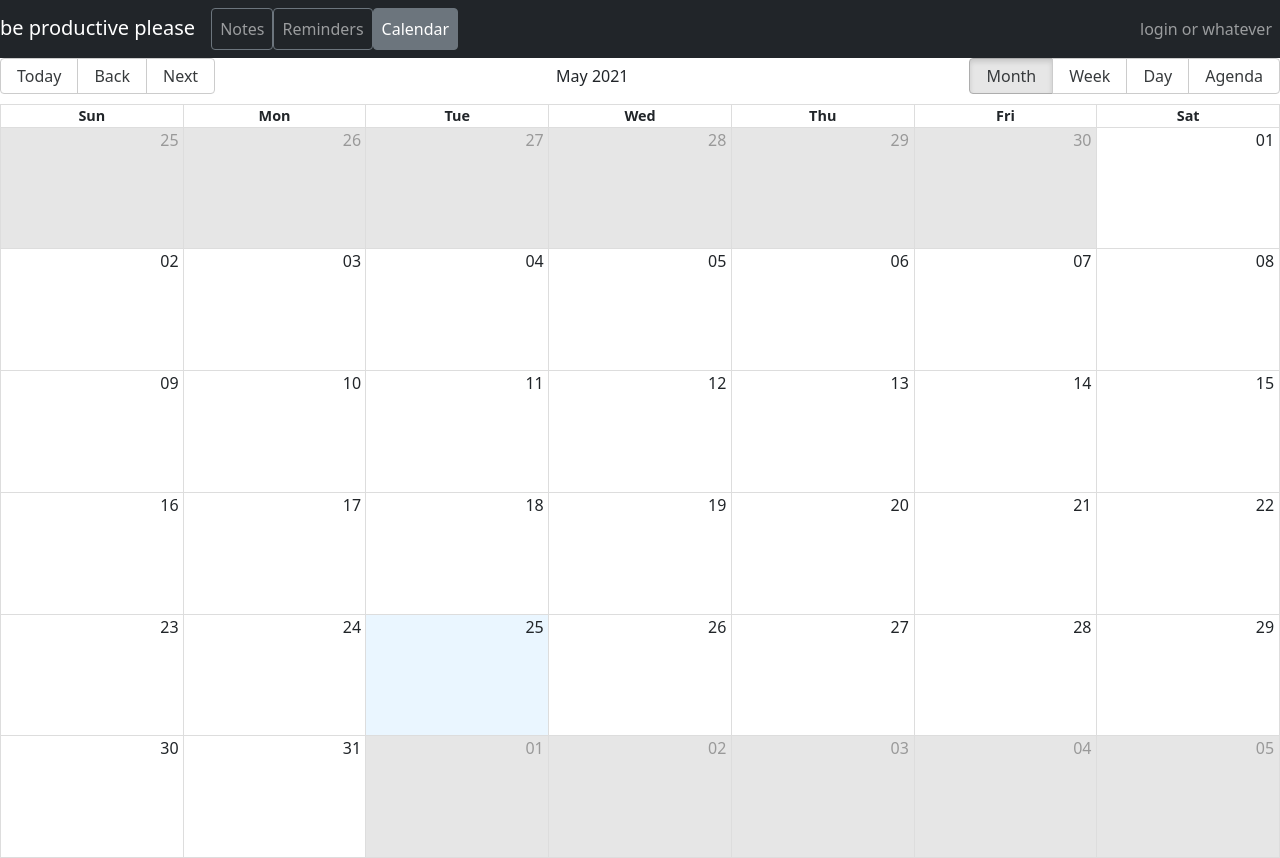
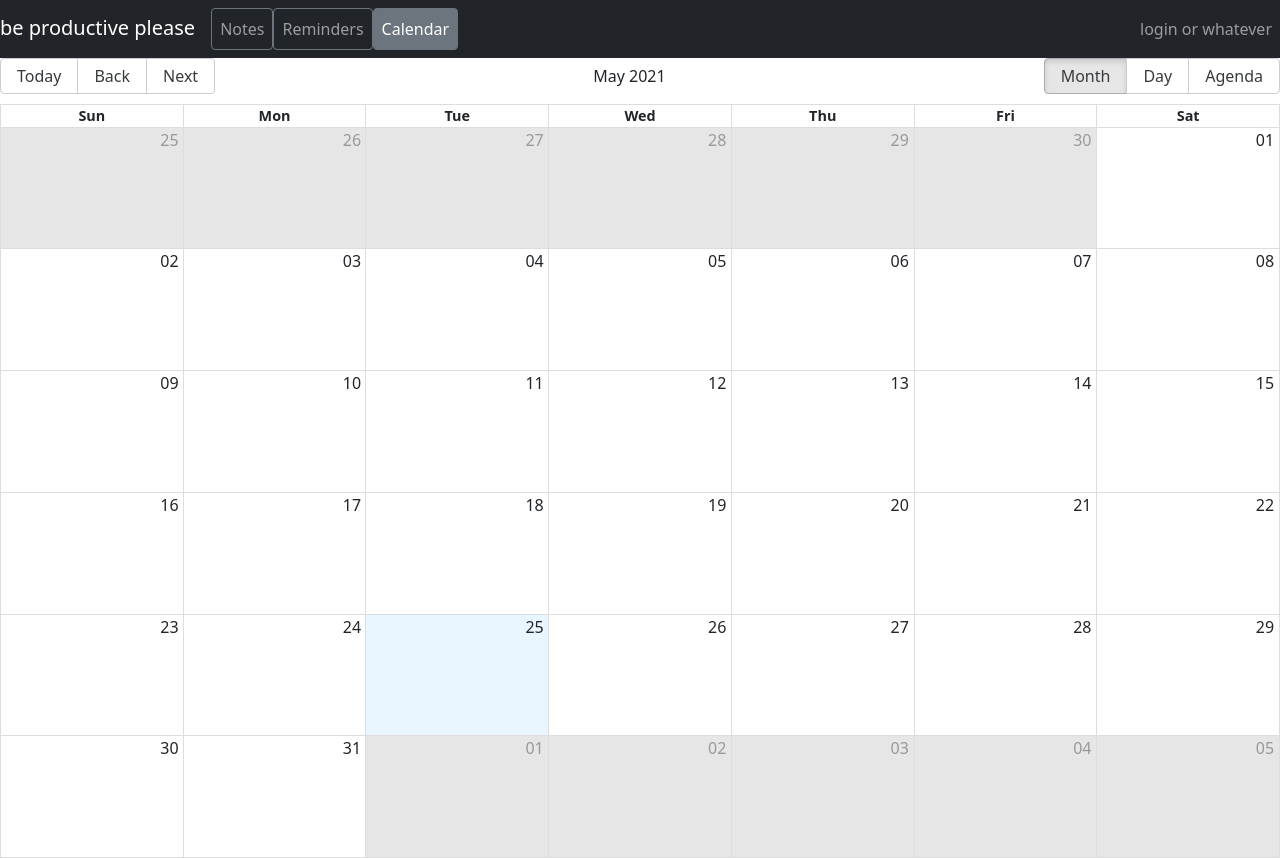
Before and after one commit to wrp90/ProductivityApp, a React (Create React App) app in the folder client/: page /calendar in a window 1280 px wide. Built offline with nearby package versions, Linux system fonts and the light colour scheme; no server answers.

Commit message:
removed week view as it kept giving a blank page in local and deployed site due to node modules issues.

```diff
--- a/client/src/pages/Calendar.js
+++ b/client/src/pages/Calendar.js
@@ -2,7 +2,7 @@ import React, { useState, useEffect } from "react";
 import { Calendar, momentLocalizer } from "react-big-calendar";
 import moment from "moment";
 import "react-big-calendar/lib/css/react-big-calendar.css";
-import API from "../utils/eventsAPI"
+import API from "../utils/eventsAPI";
 
 function MyCalendar (){
   const localizer = momentLocalizer(moment);
@@ -48,8 +48,9 @@ function MyCalendar (){
           defaultView="month"
           events={events}
           style={{ height: "100vh" }}
-          onSelectEvent={event => alert(event.title)}
+          onSelectEvent={event => alert("Deleting event " + [event.title, deleteEvent(event._id)])}
           onSelectSlot={handleSelect}
+          views={['month','day', 'agenda']}
         />
       </div>
     );
```
